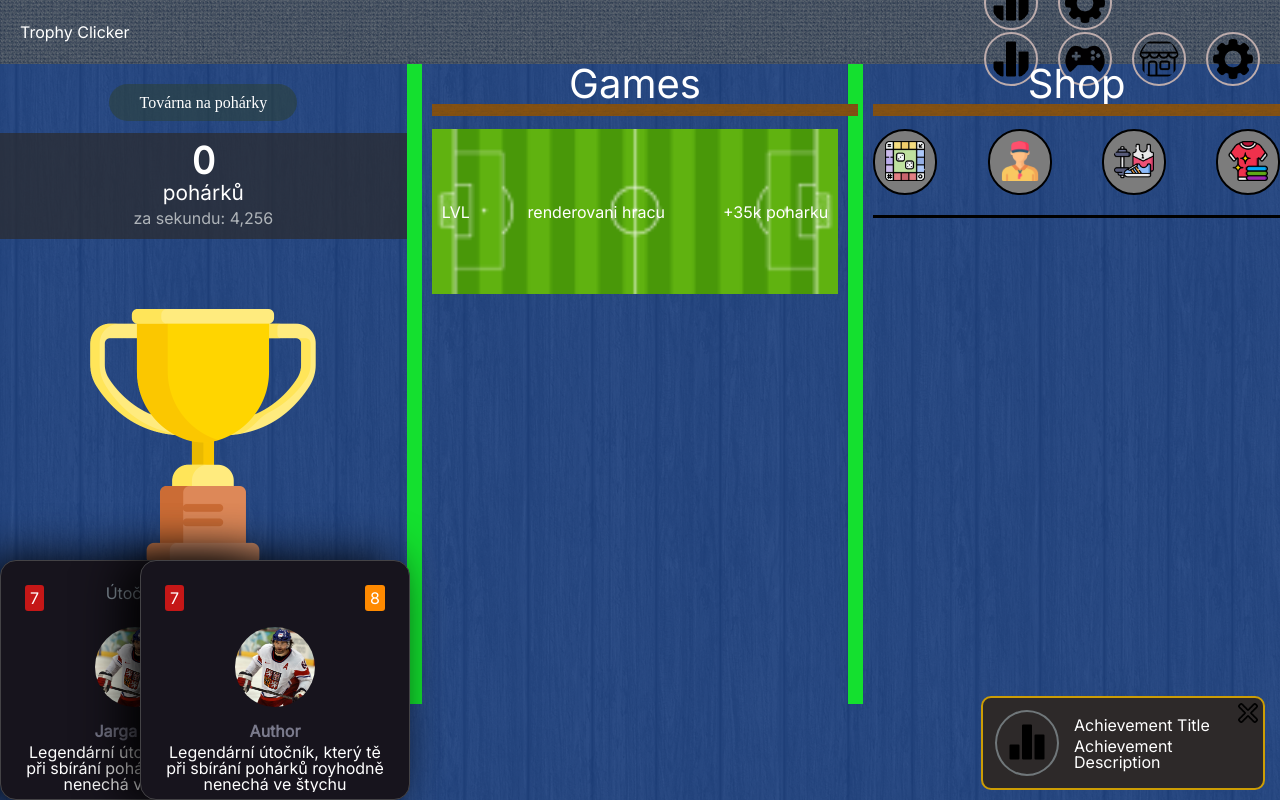
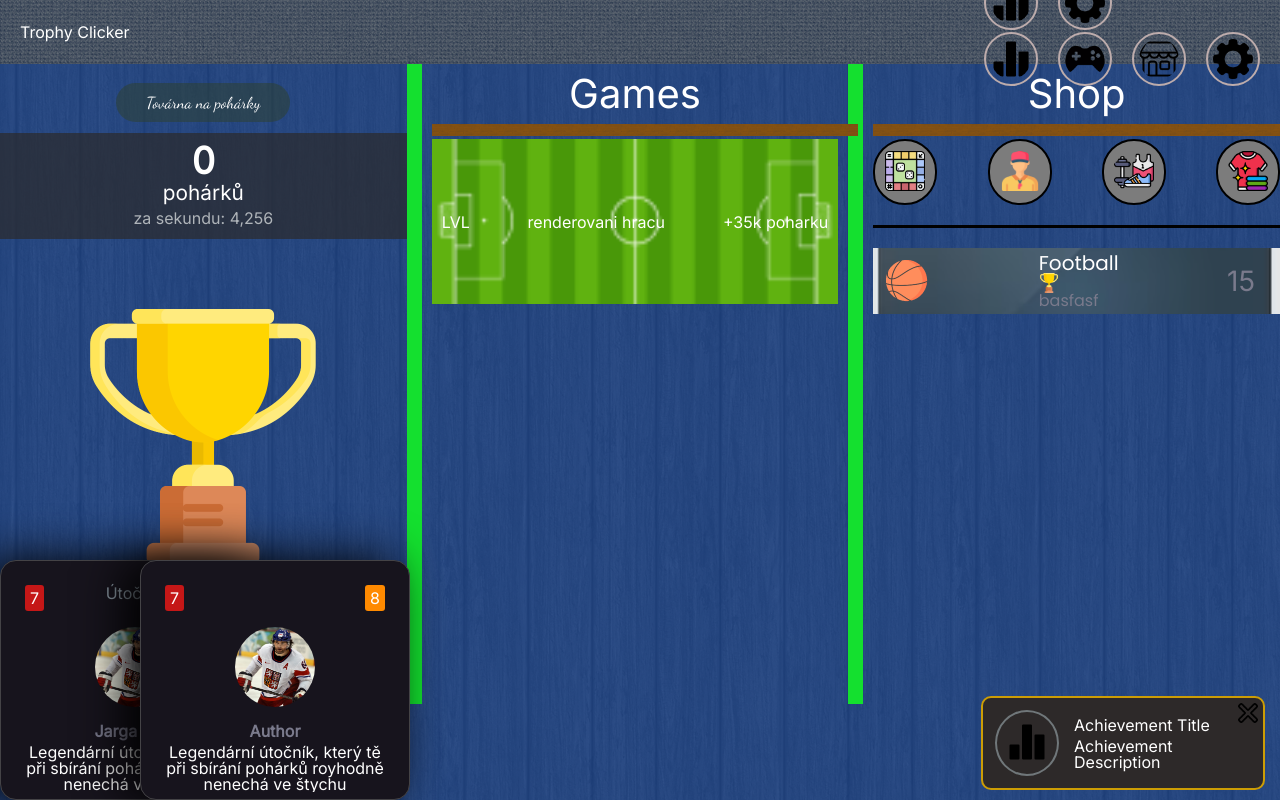
Before and after one commit to LukasKalenda/TrophyClicker, a Vue app in the folder klikacka-site/: page / in a window 1280 px wide. Built offline with nearby package versions, Linux system fonts and the light colour scheme.

Commit message:
Odbouravani chyb

```diff
--- a/klikacka-site/src/assets/fonts.css
+++ b/klikacka-site/src/assets/fonts.css
@@ -1,4 +1,4 @@
-@import url("https://fonts.googleapis.com/css2?family=Inter&family=Oswald:wght@300&family=Poppins&family=Roboto&family=Source+Sans+Pro:wght@200&display=swap");
+@import url('https://fonts.googleapis.com/css2?family=Dancing+Script&family=Inter&family=Oswald:wght@300&family=Poppins&family=Roboto&family=Source+Sans+Pro:wght@200&family=Special+Elite&display=swap');
 
 body {
   font-family: "Inter", sans-serif, "Oswald", sans-serif, "Poppins", sans-serif,
--- a/klikacka-site/src/assets/shop.scss
+++ b/klikacka-site/src/assets/shop.scss
@@ -34,11 +34,34 @@
             justify-content: space-between;
             align-items: center;
             padding: 5px 10px;
-
+            &:hover {
+                filter: brightness(1.2);
+            }
             .game-text {
                 display: flex;
                 flex-direction: column;
+                font-family: "Poppins", sans-serif;
 
+                .game-title {
+                    font-size: 20px;
+                    font-weight: 450;
+                }
+                .game-cost {
+                    font-size: 16px;
+                    font-weight: 400;
+                    color: #7a7a8c;
+                    &::before {
+                        content: "";
+                        display: flex;
+                        flex-direction: column;
+                        margin-right: 8px;
+                        background-image: url("./icons/trophy-main.png");
+                        background-size: cover;
+                        width: 20px;
+                        height: 20px;
+                        margin-right: 5px;
+                    }
+                }
                 .game-cost {
 
                     &::before {
@@ -48,8 +71,10 @@
             }
 
             .items-earned {
-                padding-right: 5px;
-
+                padding-right: 15px;
+                font-size: 28px;
+                font-weight: 400;
+                color: #7a7a8c;
             }
         }
     }
--- a/klikacka-site/src/assets/style.scss
+++ b/klikacka-site/src/assets/style.scss
@@ -79,6 +79,7 @@
 .headline {
     font-size: 2.5rem;
     text-align: center;
+    margin: 10px 0;
 }
 
 .divider {
@@ -95,15 +96,6 @@ main {
     position: relative;
     &>* {
         width: 33.33%;
-    }
-
-    &::after {
-        content: "";
-        display: block;
-        height: 70px;
-        background-image: url("../assets/backgrounds/clay-border.png");
-        background-repeat: no-repeat;
-        background-position: center bottom;
     }
 }
 
--- a/klikacka-site/src/components/Shop.vue
+++ b/klikacka-site/src/components/Shop.vue
@@ -6,21 +6,23 @@
       <ul>
         <li><img src="../assets/sports-icon/board-game.png" alt="Games" /></li>
         <li><img src="../assets/sports-icon/referee.png" alt="Referee" /></li>
-        <li><img src="../assets/sports-icon/sport.png" alt="Sport equipment" /></li>
+        <li>
+          <img src="../assets/sports-icon/sport.png" alt="Sport equipment" />
+        </li>
         <li><img src="../assets/sports-icon/laundry.png" alt="" /></li>
       </ul>
     </nav>
 
     <div class="divider"></div>
 
-    <section class="items" v-for="item in shopStore.items" :key="item">
-      <div class="item-background"> {{ item.price }}
+    <section class="items">
+      <div class="item-background">
         <div class="item-icon">
           <img src="../assets/sports-icon/basket.png" alt="" />
         </div>
         <div class="game-text">
-          <p class="game-title">{{ item.title }}</p>
-          <p class="game-cost">{{ }}k</p>
+          <p class="game-title">Football</p>
+          <p class="game-cost">basfasf</p>
         </div>
         <div class="items-earned">15</div>
       </div>
@@ -29,10 +31,8 @@
 </template>
 
 <script setup>
-import { useShopStore } from '../stores/shop';
+import { useShopStore } from "../stores/shop";
 const shopStore = useShopStore();
-
-
 </script>
 
 <style lang="scss" scoped></style>
```
